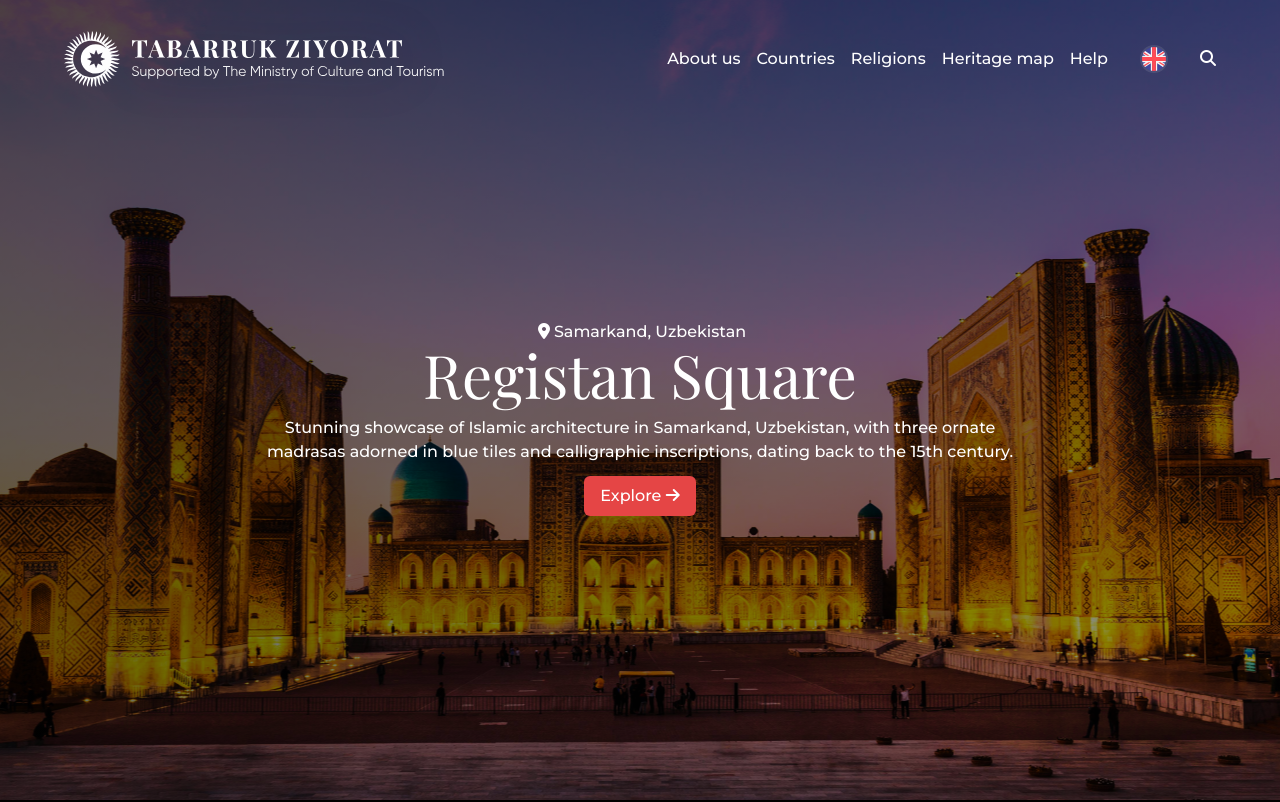
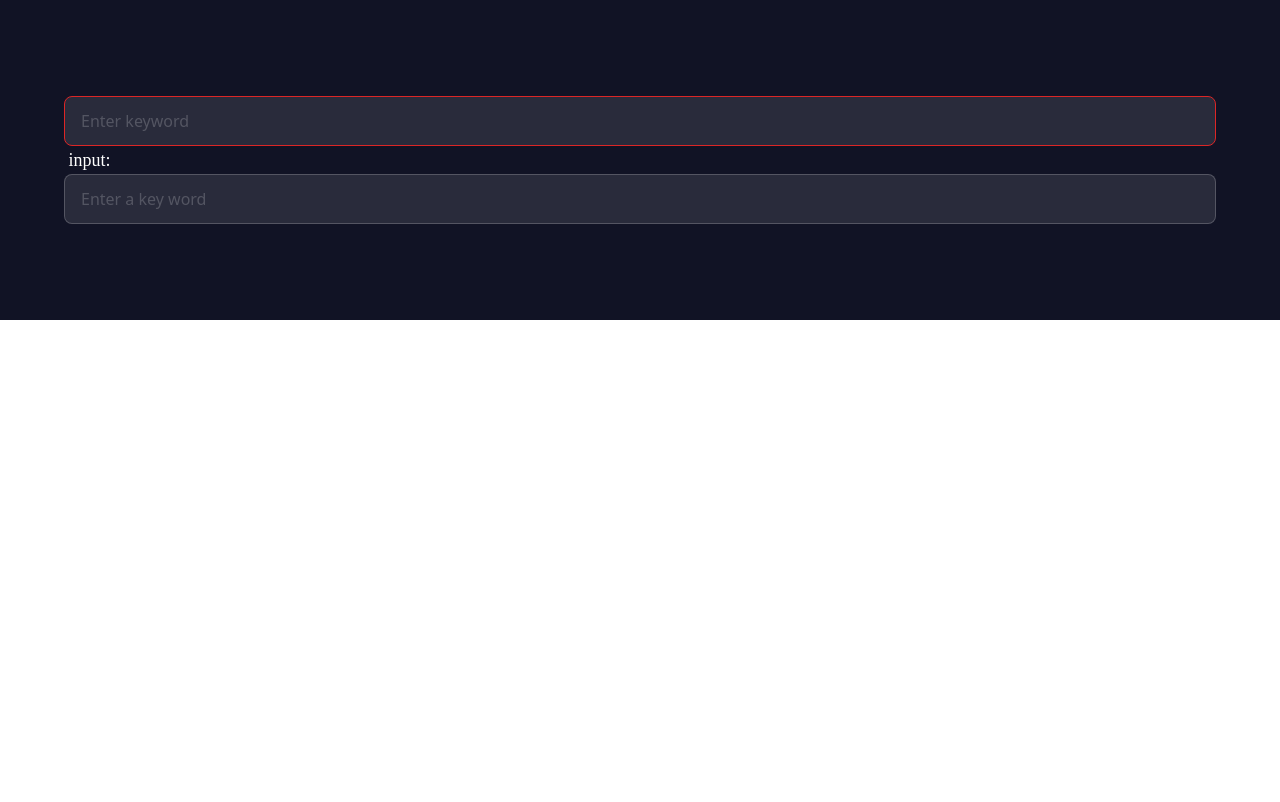
Before and after one commit to dilmurod1212/tabarruk-ziyorat-vue, a Vue app: page / in a window 1280 px wide. Shown: the top 802 px of the page. Built offline with nearby package versions, Linux system fonts and the light colour scheme.

Commit message:
input component

```diff
--- a/src/App.vue
+++ b/src/App.vue
@@ -1,16 +1,12 @@
 <template>
-  <div class="font-montserrat bg-black">
-    <!-- <RouterView /> -->
-    <Header />
-
-    <CountrySlider />
-    <About/>
+  <div class="bg-[#111325]">
+    <RouterView />
   </div>
 </template>
 <script setup lang="ts">
 import Header from '@/components/Header.vue'
 import CountrySlider from './components/CountrySlider.vue'
-import About from './components/About.vue';
+import About from './components/About.vue'
 </script>
 <style>
 .container {
--- /dev/null
+++ b/src/components/CSearch.vue
@@ -0,0 +1,25 @@
+<template>
+  <div tabindex="0" @focusout="show = false">
+    <div>
+      <CInput type="text" placeholder="Enter a key word" v-model="search" @on-focus="show = true" />
+    </div>
+    <div v-if="show && search.length > 2">
+      <ul class="rounded-lg border-1 border-white/20 bg-white/10 backdrop-blur-xl pl-4 mt-3">
+        <li
+          v-for="(country, idx) in countries"
+          :key="idx"
+          class="p-4 pl-0 border-b border-b-white/[0.08] last:border-none"
+        >
+          <p class="text-white">{{ country.country }}</p>
+        </li>
+      </ul>
+    </div>
+  </div>
+</template>
+<script setup lang="ts">
+import CInput from './Form/CInput.vue'
+import { countries } from '@/constants/countrySlide.js'
+import { ref } from 'vue'
+const search = ref('')
+const show = ref(false)
+</script>
--- /dev/null
+++ b/src/components/Form/CInput.vue
@@ -0,0 +1,40 @@
+<template>
+  <div class="flex items-center bg-white/10 border border-white/20 rounded-lg focus-within:border-blue-300"
+        :class="{ '!border-red-600': error }"
+  >
+    <slot name="prefix"></slot>
+    <input
+      class="py-3 px-4 outline-none focus:outline-none placeholder:text-white/20 text-white bg-transparent w-full"
+      v-bind="{ type, placeholder, minLength, maxLength, id }"
+      :value="modelValue"
+      @input="(event) => emit('update:modelValue', event.target?.value)"
+      @blur="emit('on-blur')"
+      @focus="emit('on-focus')"
+      @focusout="emit('focus-out')"
+    />
+    <slot name="suffix"></slot>
+  </div>
+</template>
+
+<script setup lang="ts">
+import { defineProps, defineEmits } from 'vue'
+interface Props {
+  type: string
+  placeholder: string
+  modelValue: string | number
+  maxLength?: number
+  minLength?: number
+  id?: string
+  inputClass?: string
+  error?: boolean
+}
+defineProps<Props>()
+const emit = defineEmits<{
+  (e: 'update:modelValue', val: Event): void
+  (e: 'on-focus'): void
+  (e: 'on-blur'): void
+  (e: 'focus-out'): void
+}>()
+</script>
+
+<style lang="scss" scoped></style>
--- a/src/constants/countrySlide.js
+++ b/src/constants/countrySlide.js
@@ -1,4 +1,4 @@
-export const Countries = [
+export const countries = [
   {
     id: 1,
     image: './images/Image (1).png',
--- a/src/views/HomeView.vue
+++ b/src/views/HomeView.vue
@@ -1,15 +1,29 @@
 <template>
-  <main>
-    <RouterLink :to="{ name: 'About' }" style="font-size: 24px">About page</RouterLink>
-    <RouterView />
-    <button @click="counter">Count me</button>
-    Count: {{ count }} {{  user.gender  }}
-  </main>
+  <div class="py-24">
+    <main class="container">
+      <CInput type="text" placeholder="Enter keyword" v-model="input" :error="!input.length">
+        <template #suffix>
+          <span
+            v-if="input.length > 3"
+            @click="input = ''"
+            class="text-white text-lg px-4 hover:text-red-500 transition duration-200 ease-in-out cursor-pointer"
+          >
+            X
+          </span>
+        </template>
+      </CInput>
+      <pre class="text-lg text-white"> input: {{ input }} </pre>
+      <CSearch />
+    </main>
+  </div>
 </template>
 <script setup lang="ts">
 import { ref, reactive } from 'vue'
-import { IUser } from "@/types/product"
+import { IUser } from '@/types/product'
+import CInput from '@/components/Form/CInput.vue'
+import CSearch from '@/components/CSearch.vue'
 const count = ref(0)
+const input = ref('')
 const user = reactive<IUser>({
   name: 'aziz',
   id: 12,
```
